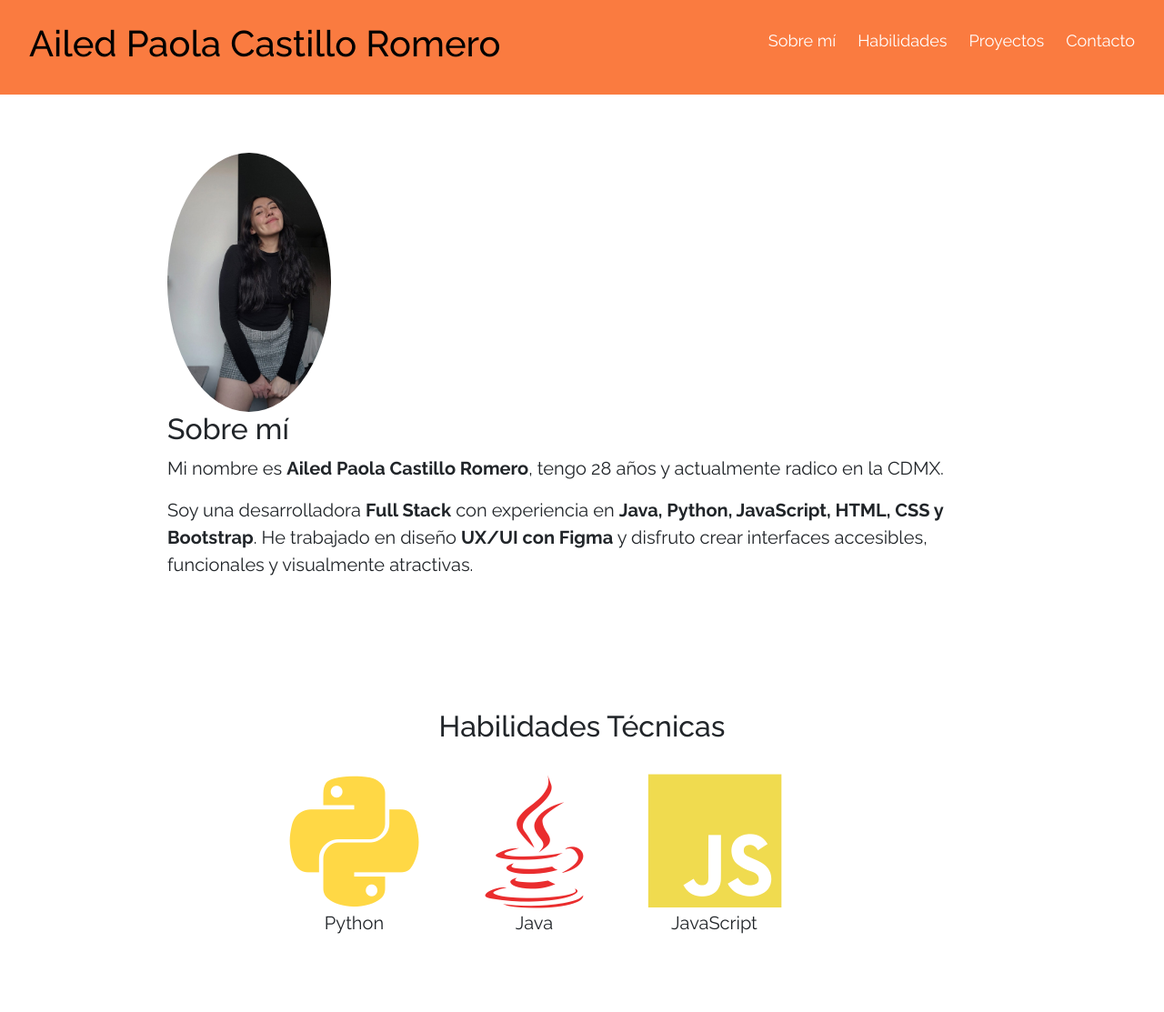
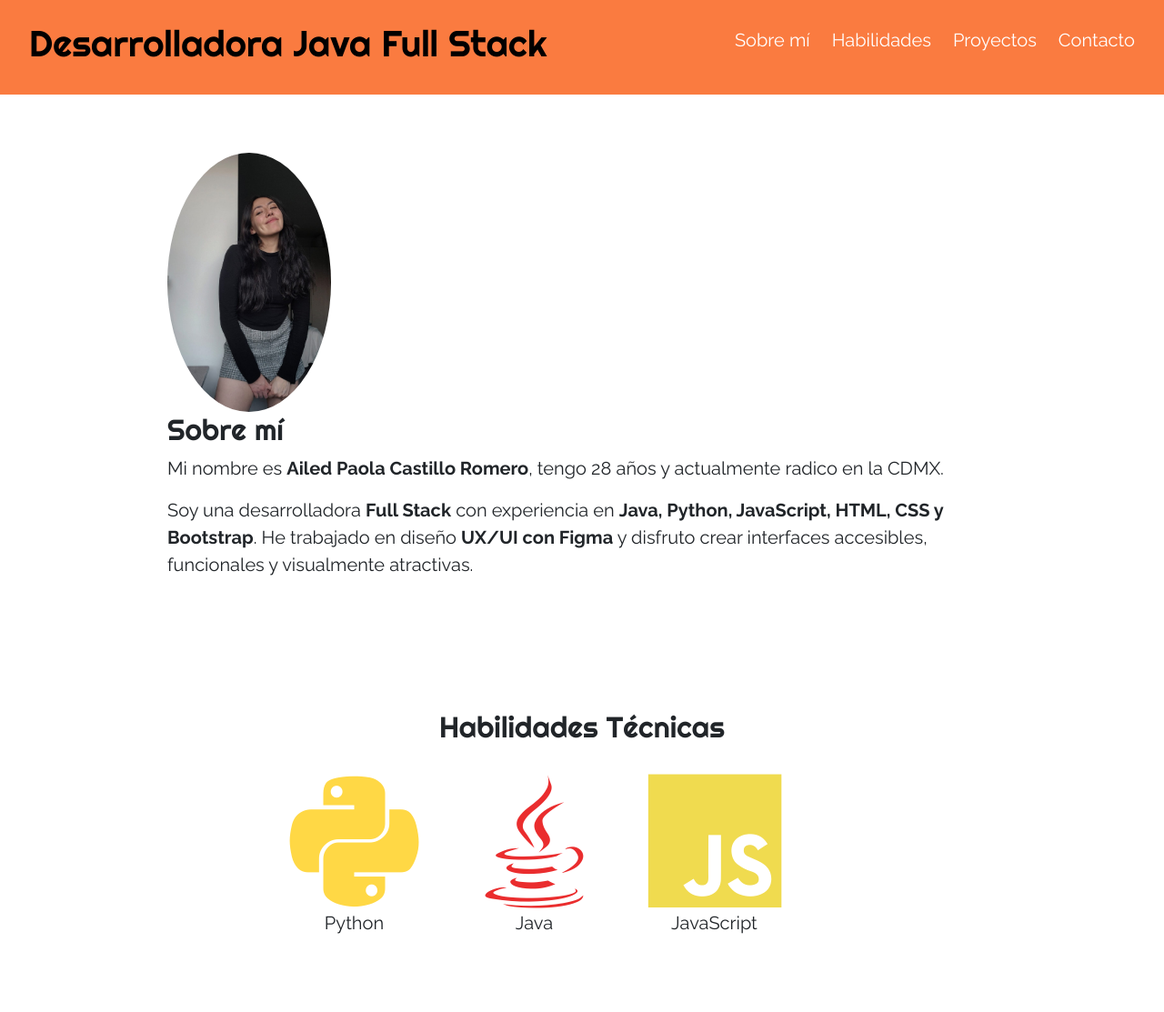
Before and after one commit to ailedcastrom/Portafolio, a plain HTML site: page index.html in a window 1280 px wide. Shown: the top 1113 px of the page at 91% size. Drawn offline with nearby package versions, Linux system fonts and the light colour scheme.

Commit message:
"cambios diseño"

```diff
--- a/CSS/styles.css
+++ b/CSS/styles.css
@@ -9,8 +9,13 @@ body {
 }
 
 h2 {
-    font-family: "Raleway", sans-serif;
+    font-family: "Righteous", sans-serif;
     font-size: 50px;
+}
+
+h3{
+    font-family: "Righteous", sans-serif;
+    font-size: 18px;
 }
 
 p{
@@ -22,7 +27,7 @@ a{
 }
 
 header {
-    font-family: "Raleway", sans-serif;
+    font-family: "Righteous", sans-serif;;
     background: #fa621bd5;
     color: #000000;
     padding: 1rem 2rem;
--- a/index.html
+++ b/index.html
@@ -12,18 +12,19 @@
     <link rel="preconnect" href="https://fonts.googleapis.com">
     <link rel="preconnect" href="https://fonts.gstatic.com" crossorigin>
     <link href="https://fonts.googleapis.com/css2?family=Raleway:ital,wght@0,100..900;1,100..900&display=swap" rel="stylesheet">
+    <link href="https://fonts.googleapis.com/css2?family=Righteous&display=swap" rel="stylesheet">
 </head>
 
 <body>
     <!-- Navegación -->
     <header>
     <nav class="navbar">
-        <h1 class="logo">Ailed Paola Castillo Romero</h1>
+        <h1 class="logo">Desarrolladora Java Full Stack</h1>
         <ul class="nav-links">
-            <li><a href="#about">Sobre mí</a></li>
-            <li><a href="#skills">Habilidades</a></li>
-            <li><a href="#projects">Proyectos</a></li>
-            <li><a href="#contact">Contacto</a></li>
+            <li><a href="#about" style="font-size: 20px;">Sobre mí</a></li>
+            <li><a href="#skills" style="font-size: 20px;">Habilidades</a></li>
+            <li><a href="#projects" style="font-size: 20px;">Proyectos</a></li>
+            <li><a href="#contact" style="font-size: 20px;">Contacto</a></li>
         </ul>
     </nav>
     </header>
@@ -130,7 +131,7 @@
     </section>
 
     <footer>
-        <p>© 2025 Todos los derechos reservados | Desarrolladora Java Full Stack Jr.</p>
+        <p>© 2025 Todos los derechos reservados</p>
     </footer>
 
     <script src="JS/main.js"></script>
```
